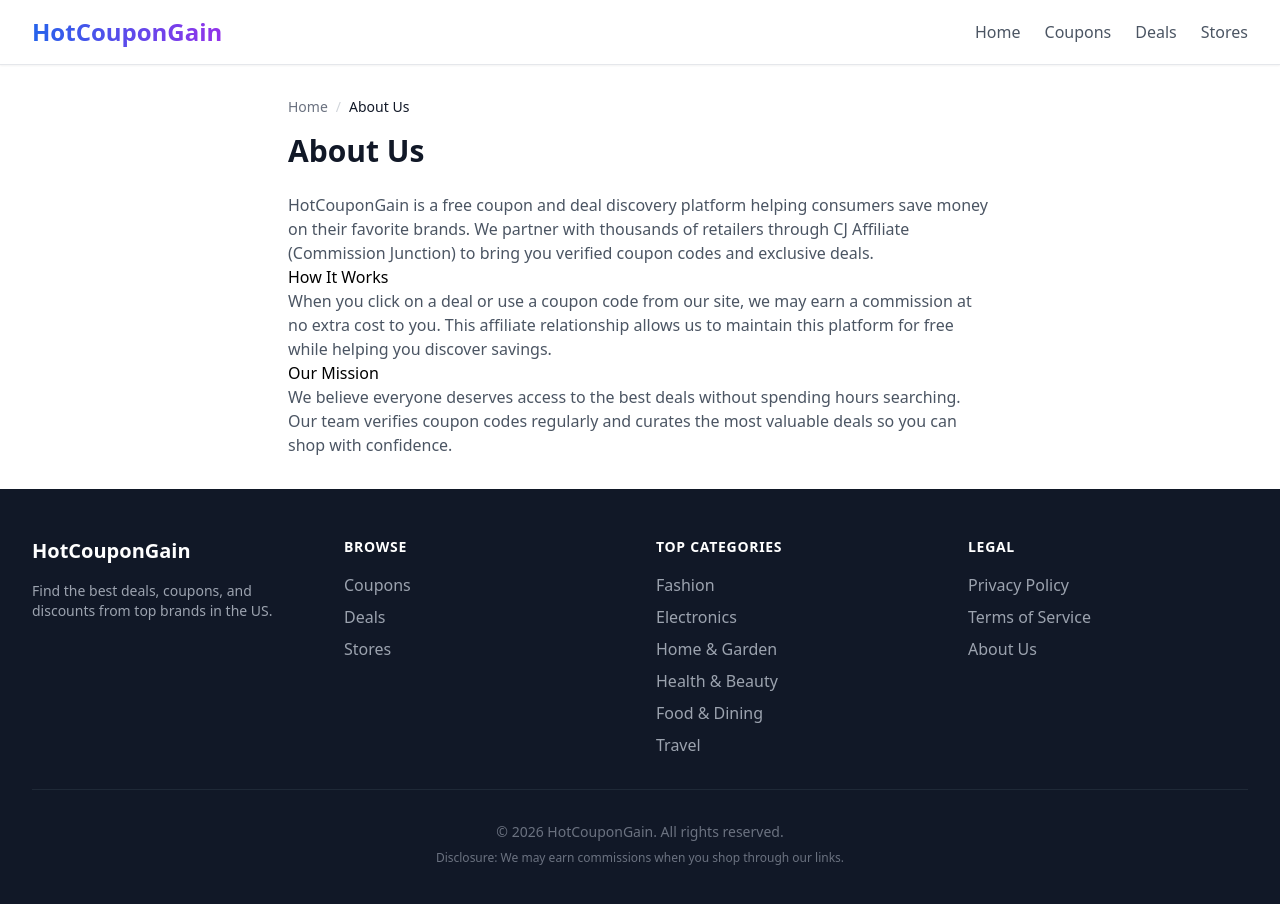
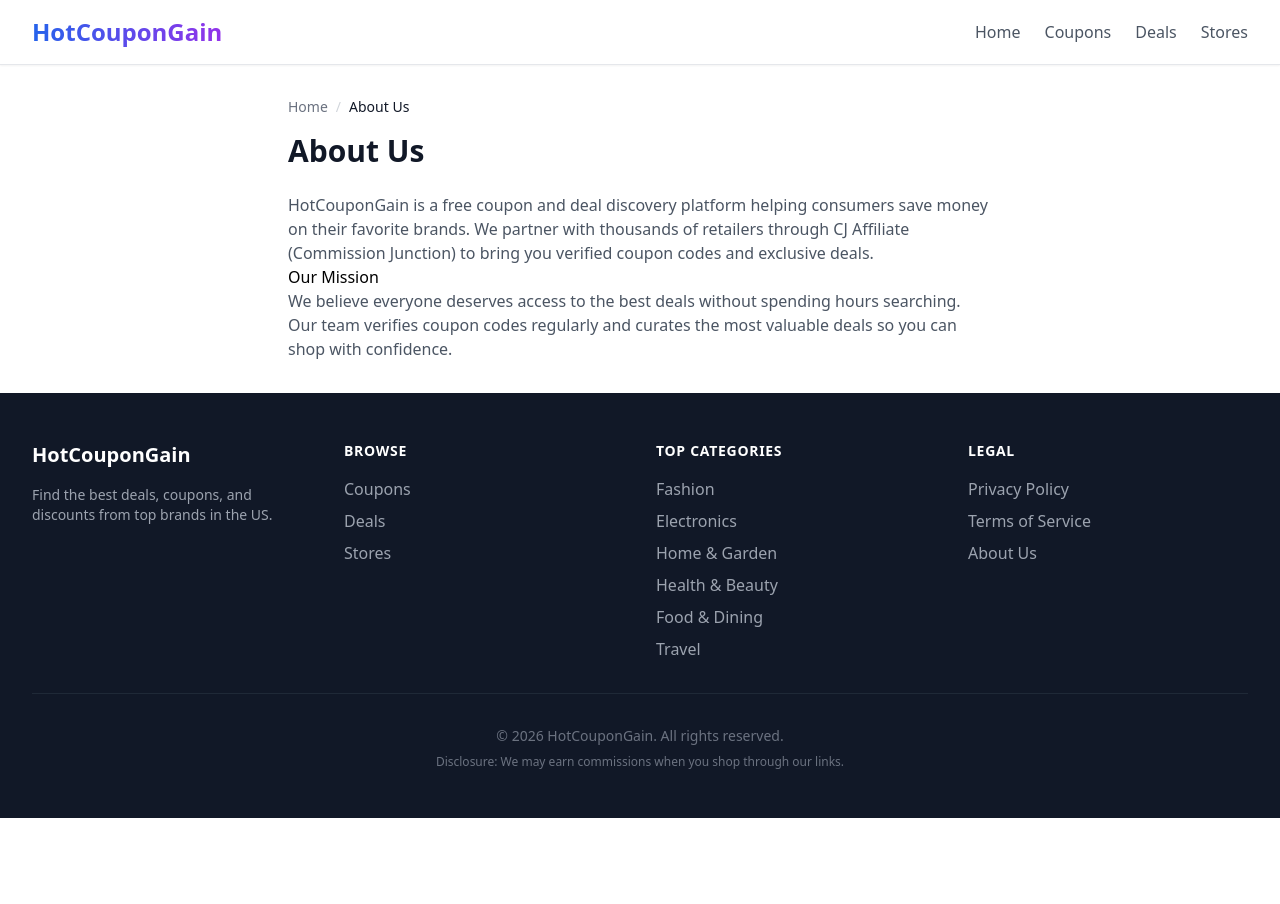
Before and after one commit to csssevenday/youHuiWangZhan, a Nuxt app: page /about in a window 1280 px wide. Shown: the top 904 px of the page. After the commit the page ends 818 px from the top, so only its background shows below. Built offline with nearby package versions, Linux system fonts and the light colour scheme.

Commit message:
feat: about

```diff
--- a/pages/about.vue
+++ b/pages/about.vue
@@ -9,11 +9,12 @@
         We partner with thousands of retailers through CJ Affiliate (Commission Junction) to bring you verified coupon codes
         and exclusive deals.
       </p>
-      <h2>How It Works</h2>
+      <!-- <h2>How It Works</h2>
       <p class="text-gray-600">
         When you click on a deal or use a coupon code from our site, we may earn a commission at no extra cost to you.
         This affiliate relationship allows us to maintain this platform for free while helping you discover savings.
-      </p>
+      </p> -->
+      <p> </p>
       <h2>Our Mission</h2>
       <p class="text-gray-600">
         We believe everyone deserves access to the best deals without spending hours searching. Our team verifies
```
